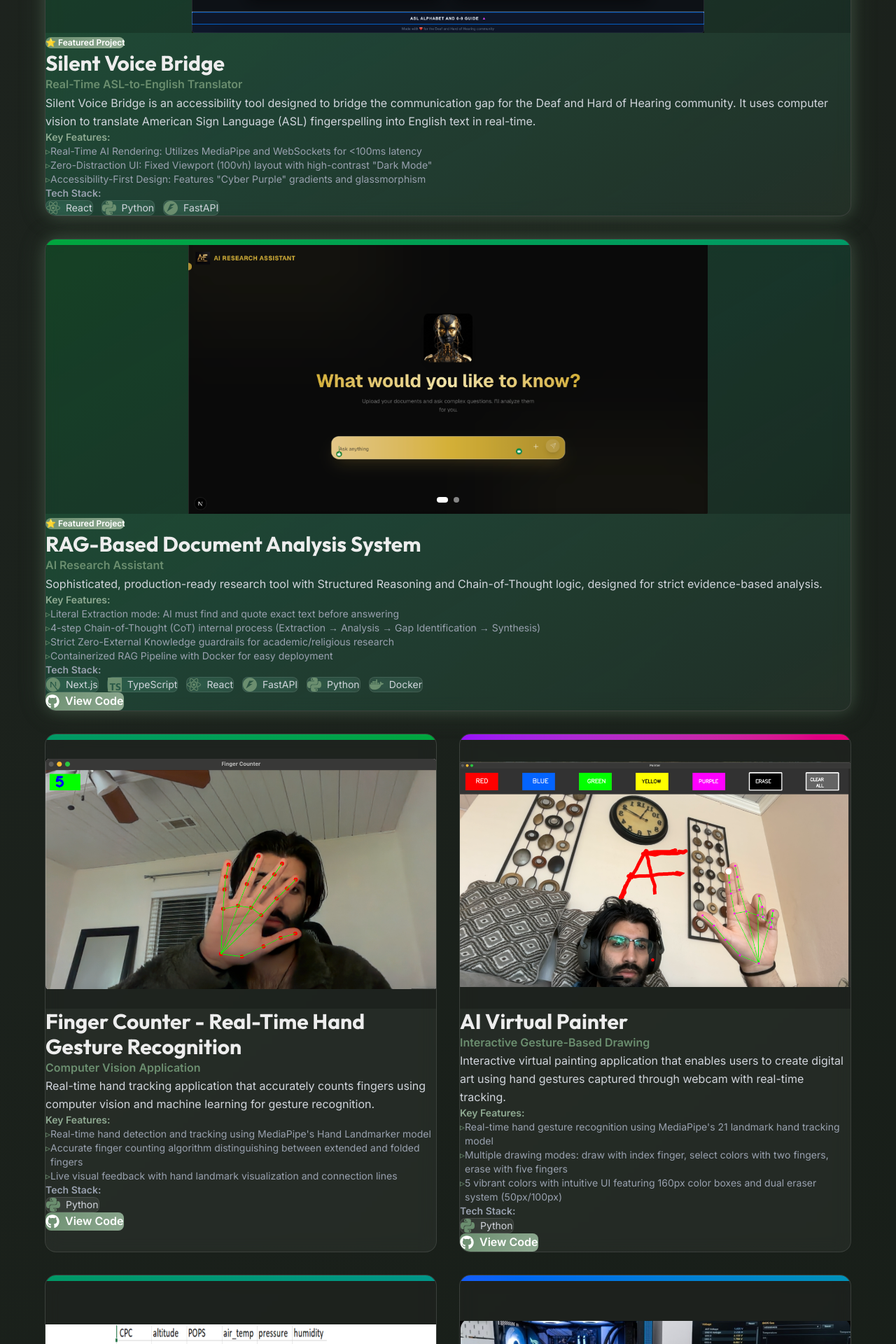
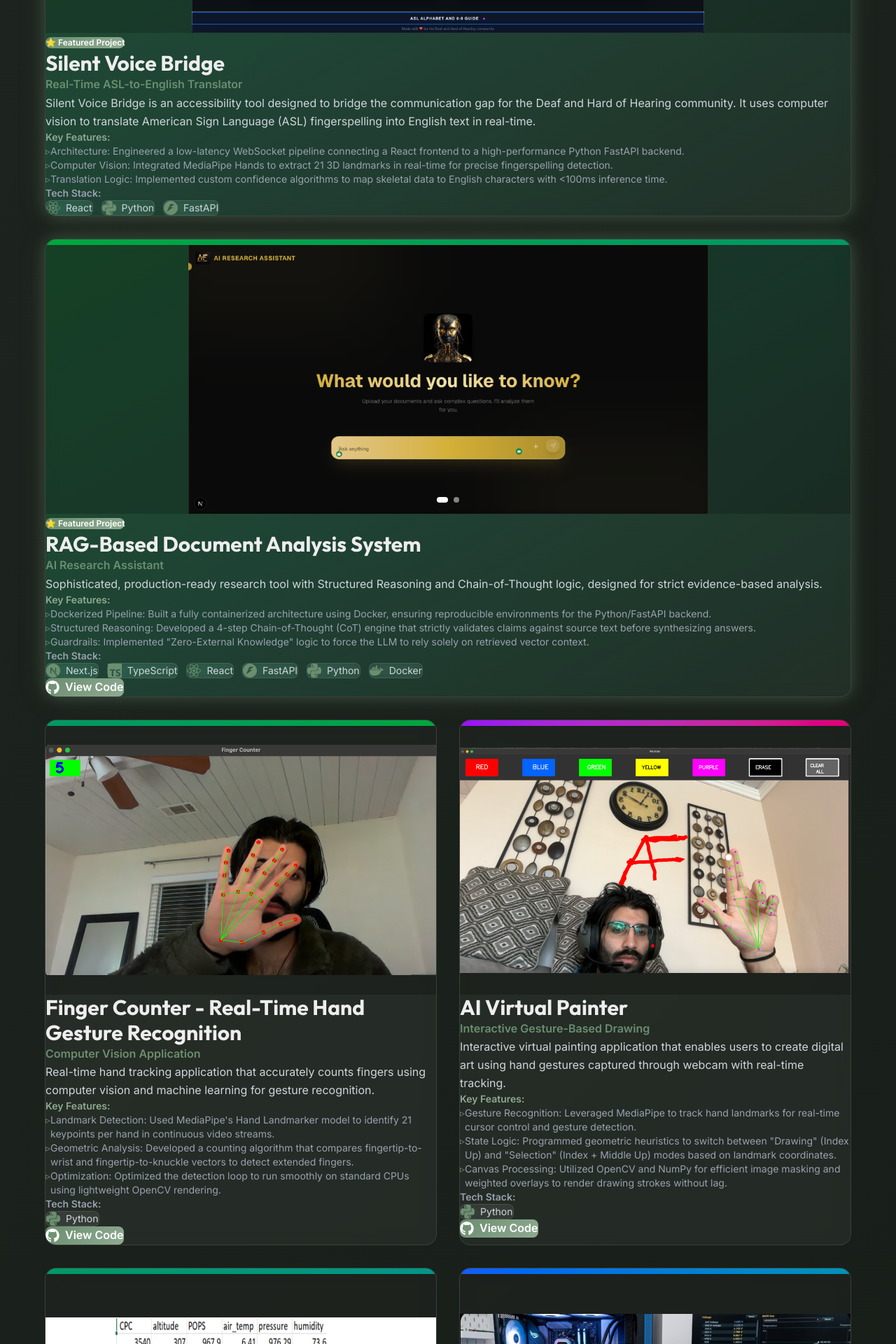
Before and after one commit to aramishf/portfolio, a Next.js app: page / in a window 1280 px wide. Shown: the part 2808-4728 px from the top of the page at 70% size. Built offline with nearby package versions, Linux system fonts and the light colour scheme.

Commit message:
docs: refine project highlights to focus on backend

```diff
--- a/components/Projects.tsx
+++ b/components/Projects.tsx
@@ -13,9 +13,9 @@ const projects = [
         description:
             "Silent Voice Bridge is an accessibility tool designed to bridge the communication gap for the Deaf and Hard of Hearing community. It uses computer vision to translate American Sign Language (ASL) fingerspelling into English text in real-time.",
         highlights: [
-            "Real-Time AI Rendering: Utilizes MediaPipe and WebSockets for <100ms latency",
-            "Zero-Distraction UI: Fixed Viewport (100vh) layout with high-contrast \"Dark Mode\"",
-            "Accessibility-First Design: Features \"Cyber Purple\" gradients and glassmorphism",
+            "Architecture: Engineered a low-latency WebSocket pipeline connecting a React frontend to a high-performance Python FastAPI backend.",
+            "Computer Vision: Integrated MediaPipe Hands to extract 21 3D landmarks in real-time for precise fingerspelling detection.",
+            "Translation Logic: Implemented custom confidence algorithms to map skeletal data to English characters with <100ms inference time.",
         ],
         tech: [
             { name: "React", icon: SiReact },
@@ -33,10 +33,9 @@ const projects = [
         description:
             "Sophisticated, production-ready research tool with Structured Reasoning and Chain-of-Thought logic, designed for strict evidence-based analysis.",
         highlights: [
-            "Literal Extraction mode: AI must find and quote exact text before answering",
-            "4-step Chain-of-Thought (CoT) internal process (Extraction → Analysis → Gap Identification → Synthesis)",
-            "Strict Zero-External Knowledge guardrails for academic/religious research",
-            "Containerized RAG Pipeline with Docker for easy deployment",
+            "Dockerized Pipeline: Built a fully containerized architecture using Docker, ensuring reproducible environments for the Python/FastAPI backend.",
+            "Structured Reasoning: Developed a 4-step Chain-of-Thought (CoT) engine that strictly validates claims against source text before synthesizing answers.",
+            "Guardrails: Implemented \"Zero-External Knowledge\" logic to force the LLM to rely solely on retrieved vector context.",
         ],
         tech: [
             { name: "Next.js", icon: SiNextdotjs },
@@ -58,9 +57,9 @@ const projects = [
         description:
             "Real-time hand tracking application that accurately counts fingers using computer vision and machine learning for gesture recognition.",
         highlights: [
-            "Real-time hand detection and tracking using MediaPipe's Hand Landmarker model",
-            "Accurate finger counting algorithm distinguishing between extended and folded fingers",
-            "Live visual feedback with hand landmark visualization and connection lines",
+            "Landmark Detection: Used MediaPipe's Hand Landmarker model to identify 21 keypoints per hand in continuous video streams.",
+            "Geometric Analysis: Developed a counting algorithm that compares fingertip-to-wrist and fingertip-to-knuckle vectors to detect extended fingers.",
+            "Optimization: Optimized the detection loop to run smoothly on standard CPUs using lightweight OpenCV rendering.",
         ],
         tech: [{ name: "Python", icon: SiPython }],
         github: "https://github.com/aramishf/FingerCounter",
@@ -74,9 +73,9 @@ const projects = [
         description:
             "Interactive virtual painting application that enables users to create digital art using hand gestures captured through webcam with real-time tracking.",
         highlights: [
-            "Real-time hand gesture recognition using MediaPipe's 21 landmark hand tracking model",
-            "Multiple drawing modes: draw with index finger, select colors with two fingers, erase with five fingers",
-            "5 vibrant colors with intuitive UI featuring 160px color boxes and dual eraser system (50px/100px)",
+            "Gesture Recognition: Leveraged MediaPipe to track hand landmarks for real-time cursor control and gesture detection.",
+            "State Logic: Programmed geometric heuristics to switch between \"Drawing\" (Index Up) and \"Selection\" (Index + Middle Up) modes based on landmark coordinates.",
+            "Canvas Processing: Utilized OpenCV and NumPy for efficient image masking and weighted overlays to render drawing strokes without lag.",
         ],
         tech: [{ name: "Python", icon: SiPython }],
         github: "https://github.com/aramishf/VirtualPainter",
```
